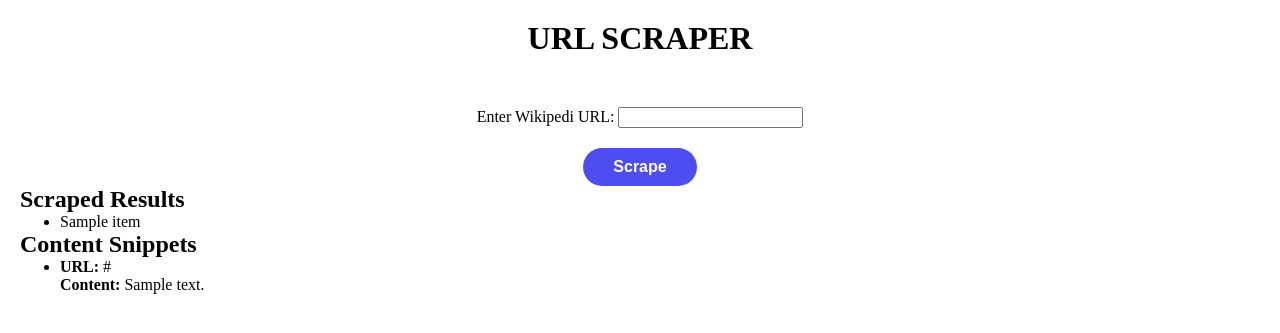
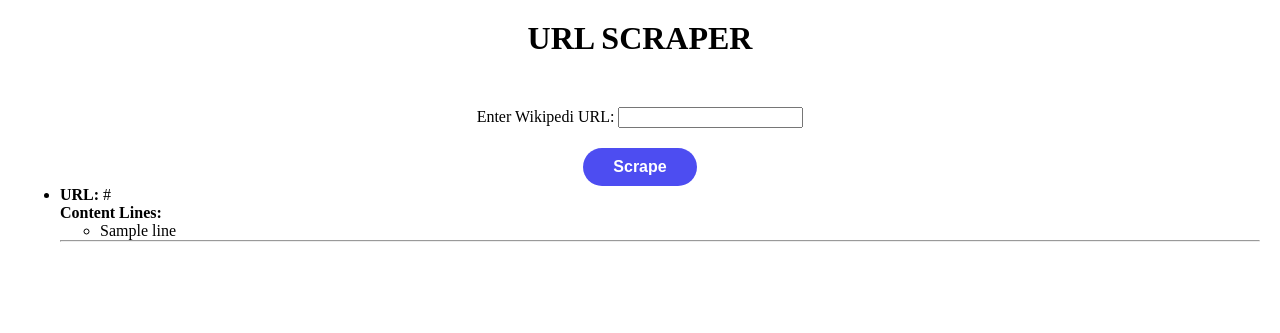
Before and after one commit to Tejeswar278/python_flask, a Flask app: template app/templates/index.html in a window 1280 px wide. Shown: the top 333 px of the page. Run offline with Flask 3, Linux system fonts and the light colour scheme; the template is opened without the code that fills it: most values are stand-ins (such as "Sample title", 1, 10 or a date in 2020).

Commit message:
ui patches

```diff
--- a/app/templates/index.html
+++ b/app/templates/index.html
@@ -14,22 +14,22 @@
     </form>
     <div id="result">
         {% if result %}
-            <h2>Scraped Results</h2>
         <ul>
-                {% for item in result.internal_urls %}
-                    <li>{{ item }}</li>
+            {% for single_data in result %}
+                <li>
+                    <strong>URL:</strong> {{ single_data.url }}<br>
+                    <strong>Content Lines:</strong>
+                    <ul>
+                        {% for line in single_data.content_lines %}
+                            <li>{{ line }}</li>
                         {% endfor %}
                     </ul>
-
-            <h2>Content Snippets</h2>
-            <ul>
-                {% for snippet in result.content_snippets %}
-                    <li>
-                        <strong>URL:</strong> {{ snippet.url }}<br>
-                        <strong>Content:</strong> {{ snippet.content }}
                 </li>
+                <hr>
             {% endfor %}
         </ul>
+    {% else %}
+        <p>No responses available.</p>
     {% endif %}
     </div>
     <script>
```
Also changed, not shown: app/routes.py (+9 -3 lines), instance/site.db. Lines whose indentation alone changed are shown as unchanged.
